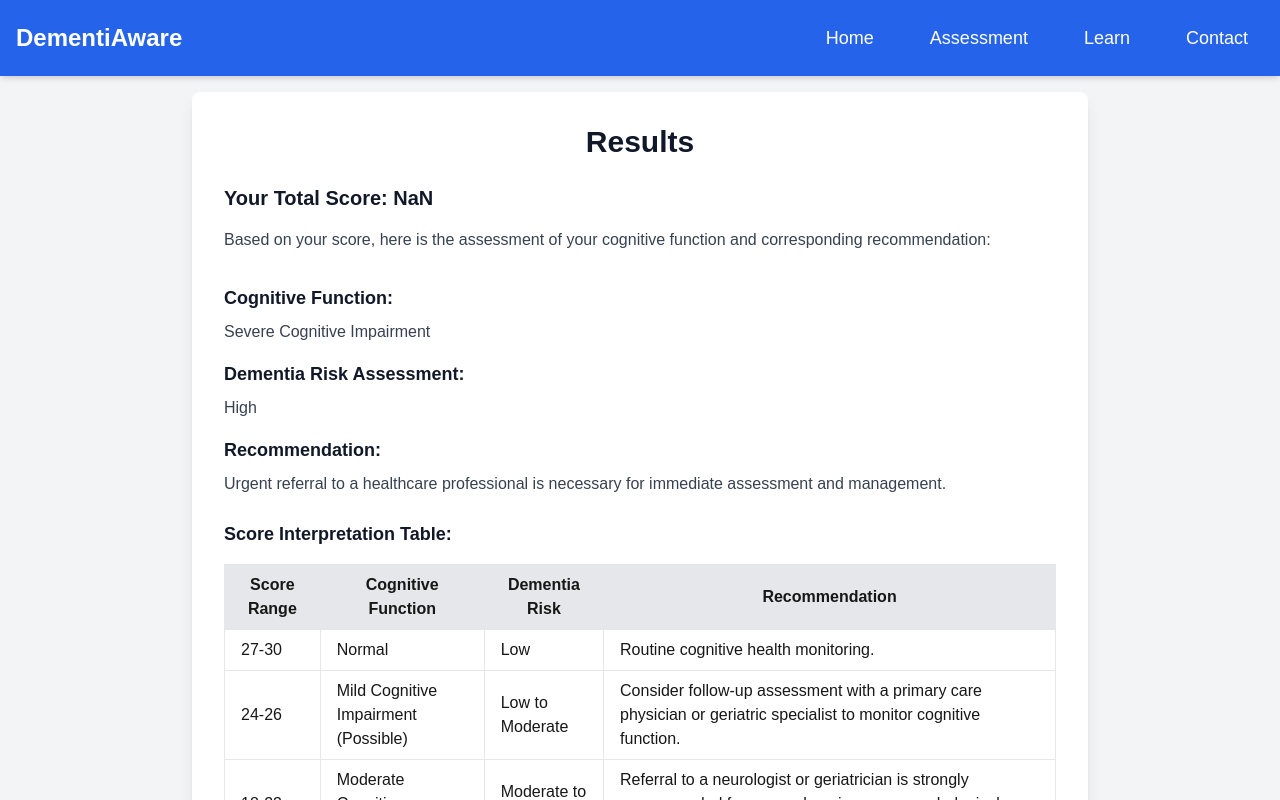
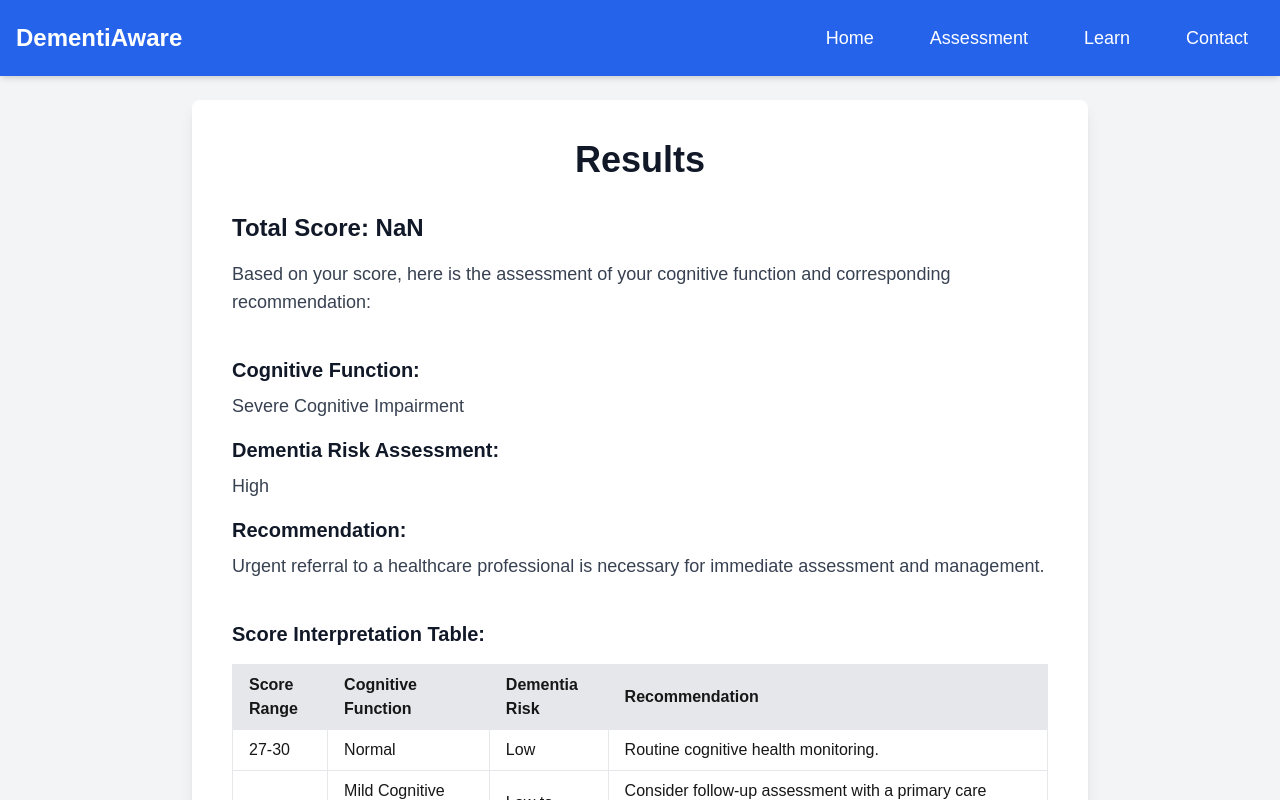
Before and after one commit to imueLx/learn-dementia, a Next.js app: page /results in a window 1280 px wide. Shown: the top 800 px of the page. Built offline with nearby package versions, Linux system fonts and the light colour scheme.

Commit message:
Add Note MMSE

```diff
--- a/app/assessment/page.jsx
+++ b/app/assessment/page.jsx
@@ -23,57 +23,61 @@ const Assessment = () => {
         <h1 className="text-4xl text-gray-700 dark:text-gray-100 font-bold mb-6">
           Dementia Assessment Guide for Nurses
         </h1>
-        <p className="text-gray-600 dark:text-gray-300 text-lg mb-6">
-          This tool helps nurses perform a preliminary cognitive assessment for
-          patients. It is based on a scientific study but is not intended to
-          provide a definitive diagnosis. Use this as a reference, and always
-          consult with a healthcare professional for a comprehensive evaluation.
-        </p>
+        <a
+          href="https://www.healthdirect.gov.au/mini-mental-state-examination-mmse"
+          className="italic text-blue-500 dark:text-blue-400 underline-offset-4 underline"
+          target="_blank"
+          rel="noopener noreferrer"
+        >
+          Mini-Mental State Examination (MMSE){" "}
+        </a>
+        <br />
+        <br />
         <div className="mb-8 text-left">
           <h2 className="text-2xl text-gray-700 dark:text-gray-100 font-semibold mb-4">
             How to Use This Tool
           </h2>
           <ul className="list-disc list-inside text-gray-600 dark:text-gray-300 space-y-4">
             <li className="flex items-start space-x-2">
-              <FaQuestionCircle className="text-blue-500 mt-1" />
+              <FaQuestionCircle className="text-blue-500 mt-1 text-2xl" />
               <span>
                 Ask the patient the questions provided on the following screens.
               </span>
             </li>
             <li className="flex items-start space-x-2">
-              <FaClipboardList className="text-blue-500 mt-1" />
+              <FaClipboardList className="text-blue-500 mt-1 text-2xl" />
               <span>
                 Record their answers accurately in the fields provided.
               </span>
             </li>
             <li className="flex items-start space-x-2">
-              <FaUserCheck className="text-blue-500 mt-1" />
+              <FaUserCheck className="text-blue-500 mt-1 text-2xl" />
               <span>
                 Ensure a comfortable environment to help the patient answer
                 clearly.
               </span>
             </li>
-            <li className="flex items-start space-x-2">
-              <FaStethoscope className="text-blue-500 mt-1" />
-              <span>
-                Use the results as part of your overall assessment, and do not
-                rely on this tool alone for clinical decisions.
-              </span>
-            </li>
           </ul>
         </div>
         <div className="mb-8 text-center">
-          <FaInfoCircle className="text-blue-500 text-4xl mb-2 mx-auto" />
-          <p className="text-gray-600 dark:text-gray-300">
-            Remember: This assessment is only a reference. Always involve a
-            doctor or specialist for a full diagnosis.
-          </p>
+          <div className="border border-blue-500 bg-blue-50 dark:bg-gray-700 p-4 rounded-lg">
+            <FaInfoCircle className="text-blue-500 text-4xl mb-2 mx-auto" />
+            <p className="text-gray-600 dark:text-gray-300 italic">
+              <span className="text-red-500 font-bold">NOTE:</span> This
+              questionnaire is a simplified adaptation of the Mini-Mental State
+              Examination (MMSE), a standardized assessment tool for cognitive
+              functioning, modified for use in a nursing practice setting and
+              for thesis research purposes. The adaptation focuses on dementia
+              risk assessment, aiming to improve accessibility and ease of use
+              for both nurses and study participants.
+            </p>
+          </div>
         </div>
         <button
           onClick={handleProceed}
           className="bg-blue-500 hover:bg-blue-700 dark:bg-blue-400 dark:hover:bg-blue-500 text-white font-bold py-3 px-8 rounded-lg focus:outline-none focus:shadow-outline"
         >
-          Proceed to Test
+          Start Assessment
         </button>
       </div>
     </div>
--- a/app/results/page.jsx
+++ b/app/results/page.jsx
@@ -1,15 +1,22 @@
 "use client";
 
 import Image from "next/image";
-import React, { Suspense } from "react";
+import React, { Suspense, useEffect, useState } from "react";
 import { useSearchParams, useRouter } from "next/navigation";
-import { useState } from "react";
 
 const ResultsPage = () => {
   const searchParams = useSearchParams();
   const router = useRouter();
   const totalScore = parseInt(searchParams.get("score"), 10);
   const [isModalOpen, setIsModalOpen] = useState(false);
+  const [profile, setProfile] = useState(null);
+
+  useEffect(() => {
+    const savedProfile = localStorage.getItem("profile");
+    if (savedProfile) {
+      setProfile(JSON.parse(savedProfile));
+    }
+  }, []);
 
   const getResultDetails = (score) => {
     if (score >= 27 && score <= 30) {
@@ -62,59 +69,86 @@ const ResultsPage = () => {
 
   return (
     <Suspense fallback={<div>Loading...</div>}>
-      <div className="min-h-screen bg-gray-100 dark:bg-gray-900 flex items-center justify-center p-4">
-        <div className="bg-white dark:bg-gray-800 p-8 rounded-lg shadow-lg w-full max-w-4xl">
-          <h1 className="text-3xl font-bold text-center text-gray-900 dark:text-gray-100 mb-6">
+      <div className="min-h-screen bg-gray-100 dark:bg-gray-900 flex items-center justify-center p-6">
+        <div className="bg-white dark:bg-gray-800 p-10 rounded-lg shadow-lg w-full max-w-4xl">
+          <h1 className="text-4xl font-bold text-center text-gray-900 dark:text-gray-100 mb-8">
             Results
           </h1>
-          <div className="mb-8">
-            <h2 className="text-xl font-semibold text-gray-900 dark:text-gray-100">
-              Your Total Score: {totalScore}
+
+          {/* Profile Section */}
+          {profile && (
+            <div className="mb-10">
+              <h2 className="text-2xl font-semibold text-gray-900 dark:text-gray-100 mb-4">
+                Patient's Profile
+              </h2>
+              <ul className="space-y-2 text-gray-700 dark:text-gray-300">
+                <li>
+                  <strong>Nickname:</strong> {profile.nickname}
+                </li>
+                <li>
+                  <strong>Education:</strong> {profile.education}
+                </li>
+                <li>
+                  <strong>Gender:</strong> {profile.gender}
+                </li>
+                <li>
+                  <strong>Living Situation:</strong> {profile.livingSituation}
+                </li>
+                <li>
+                  <strong>Marital Status:</strong> {profile.maritalStatus}
+                </li>
+              </ul>
+            </div>
+          )}
+
+          <div className="mb-10">
+            <h2 className="text-2xl font-semibold text-gray-900 dark:text-gray-100 mb-4">
+              Total Score: {totalScore}
             </h2>
-            <p className="text-md text-gray-700 dark:text-gray-300 mt-4">
+            <p className="text-lg text-gray-700 dark:text-gray-300">
               Based on your score, here is the assessment of your cognitive
               function and corresponding recommendation:
             </p>
           </div>
 
-          <div className="mb-6">
-            <h3 className="text-lg font-bold text-gray-900 dark:text-gray-100">
+          <div className="mb-10">
+            <h3 className="text-xl font-bold text-gray-900 dark:text-gray-100 mb-2">
               Cognitive Function:
             </h3>
-            <p className="text-md text-gray-700 dark:text-gray-300 mt-2">
+            <p className="text-lg text-gray-700 dark:text-gray-300 mb-4">
               {resultDetails.cognitiveFunction}
             </p>
-            <h3 className="text-lg font-bold text-gray-900 dark:text-gray-100 mt-4">
+            <h3 className="text-xl font-bold text-gray-900 dark:text-gray-100 mb-2">
               Dementia Risk Assessment:
             </h3>
-            <p className="text-md text-gray-700 dark:text-gray-300 mt-2">
+            <p className="text-lg text-gray-700 dark:text-gray-300 mb-4">
               {resultDetails.dementiaRisk}
             </p>
-            <h3 className="text-lg font-bold text-gray-900 dark:text-gray-100 mt-4">
+            <h3 className="text-xl font-bold text-gray-900 dark:text-gray-100 mb-2">
               Recommendation:
             </h3>
-            <p className="text-md text-gray-700 dark:text-gray-300 mt-2">
+            <p className="text-lg text-gray-700 dark:text-gray-300">
               {resultDetails.recommendation}
             </p>
           </div>
 
-          <div className="mb-8 overflow-x-auto">
-            <h3 className="text-lg font-bold text-gray-900 dark:text-gray-100">
+          <div className="mb-10 overflow-x-auto">
+            <h3 className="text-xl font-bold text-gray-900 dark:text-gray-100 mb-4">
               Score Interpretation Table:
             </h3>
-            <table className="table-auto w-full mt-4 border border-gray-300 dark:border-gray-700">
+            <table className="table-auto w-full border border-gray-300 dark:border-gray-700">
               <thead>
                 <tr>
-                  <th className="border px-4 py-2 bg-gray-200 dark:bg-gray-700">
+                  <th className="border px-4 py-2 bg-gray-200 dark:bg-gray-700 text-left">
                     Score Range
                   </th>
-                  <th className="border px-4 py-2 bg-gray-200 dark:bg-gray-700">
+                  <th className="border px-4 py-2 bg-gray-200 dark:bg-gray-700 text-left">
                     Cognitive Function
                   </th>
-                  <th className="border px-4 py-2 bg-gray-200 dark:bg-gray-700">
+                  <th className="border px-4 py-2 bg-gray-200 dark:bg-gray-700 text-left">
                     Dementia Risk
                   </th>
-                  <th className="border px-4 py-2 bg-gray-200 dark:bg-gray-700">
+                  <th className="border px-4 py-2 bg-gray-200 dark:bg-gray-700 text-left">
                     Recommendation
                   </th>
                 </tr>
@@ -167,8 +201,8 @@ const ResultsPage = () => {
           </div>
 
           {/* Graph Section */}
-          <div className="mb-8">
-            <h3 className="text-lg font-bold text-gray-900 dark:text-gray-100">
+          <div className="mb-10">
+            <h3 className="text-xl font-bold text-gray-900 dark:text-gray-100 mb-4">
               Graph of Your Score:
             </h3>
             <div className="flex justify-center">
```
